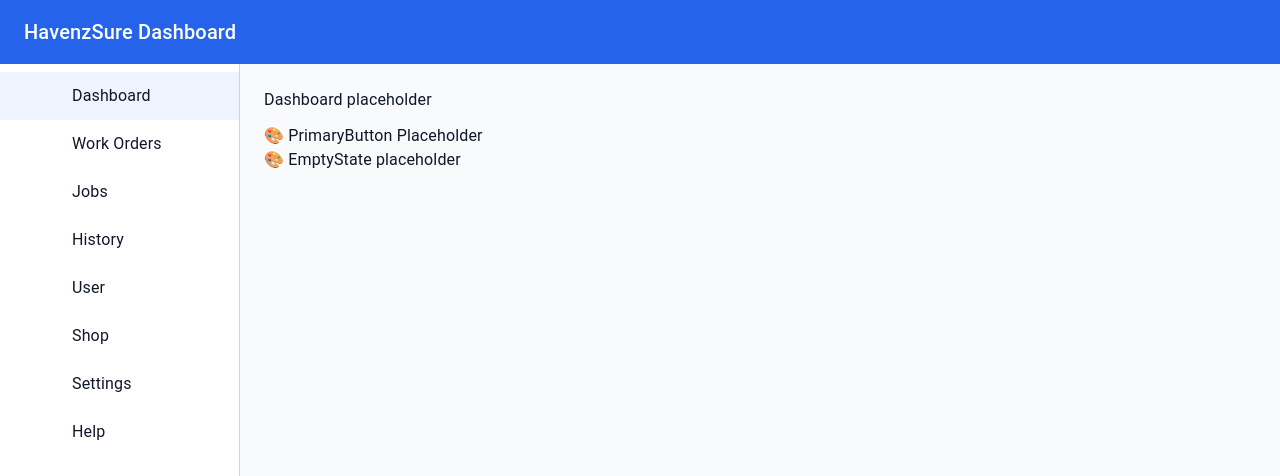
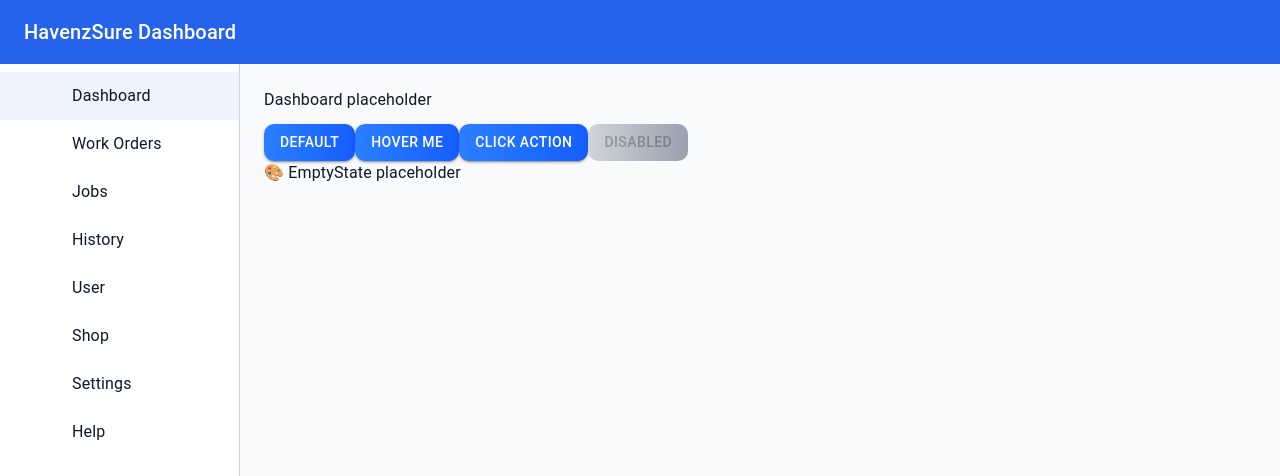
Before and after one commit to DashboardDivas/havenzsure-dashboard, a Next.js app: page /dashboard in a window 1280 px wide. Shown: the top 476 px of the page. Built offline with nearby package versions, Linux system fonts and the light colour scheme; some icons are missing; what @mui/material-nextjs would draw is missing.

Commit message:
origin/feat/buttons

```diff
--- a/src/app/dashboard/page.tsx
+++ b/src/app/dashboard/page.tsx
@@ -2,14 +2,19 @@
 import PrimaryButton from '@/components/ui/PrimaryButton';
 import StatusChip from '@/components/ui/StatusChip';
 import EmptyState from '@/components/ui/EmptyState';
-import UserList from '@/components/ui/UserList';
+import Button from "@/components/ui/PrimaryButton";
 
 export default function Page() {
   return (
     <div>
       Dashboard placeholder
       <div style={{ marginTop: 12 }}>
-        <PrimaryButton />
+<div className="space-x-4">
+      <Button>Default</Button>
+      <Button>Hover Me</Button>
+      <Button>Click Action</Button>
+      <Button disabled>Disabled</Button>
+    </div>
         <EmptyState />
       </div>
     </div>
--- a/src/components/ui/PrimaryButton.tsx
+++ b/src/components/ui/PrimaryButton.tsx
@@ -1,5 +1,31 @@
-export default function PrimaryButton() {
+// components/ui/Button.tsx
+
+"use client";
+
+import React from "react";
+import MuiButton from "@mui/material/Button";
+
+type ButtonProps = {
+  children: React.ReactNode;
+  disabled?: boolean;
+  onClick?: () => void;
+};
+
+export default function Button({ children, disabled, onClick }: ButtonProps) {
   return (
-    <div>🎨 PrimaryButton Placeholder</div>
+    <MuiButton
+      onClick={onClick}
+      disabled={disabled}
+      variant="contained"
+      className={`
+        px-5 py-2 rounded-lg font-semibold shadow-md transition-all
+        bg-gradient-to-r from-blue-500 to-blue-600 text-white
+        hover:from-green-500 hover:to-green-600 hover:shadow-lg
+        active:from-purple-600 active:to-purple-700 active:scale-95
+        disabled:from-gray-300 disabled:to-gray-400 disabled:text-gray-600 disabled:shadow-none
+      `}
+    >
+      {children}
+    </MuiButton>
   );
 }
```
